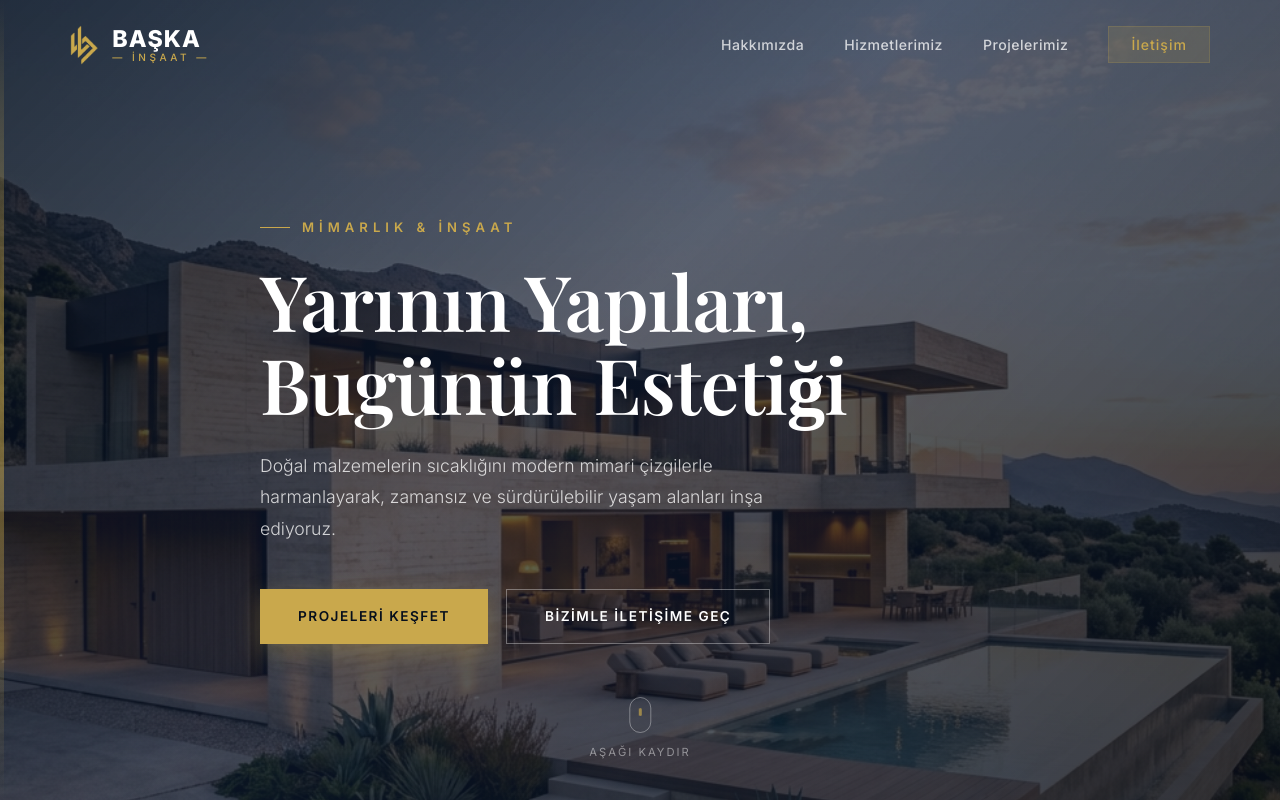
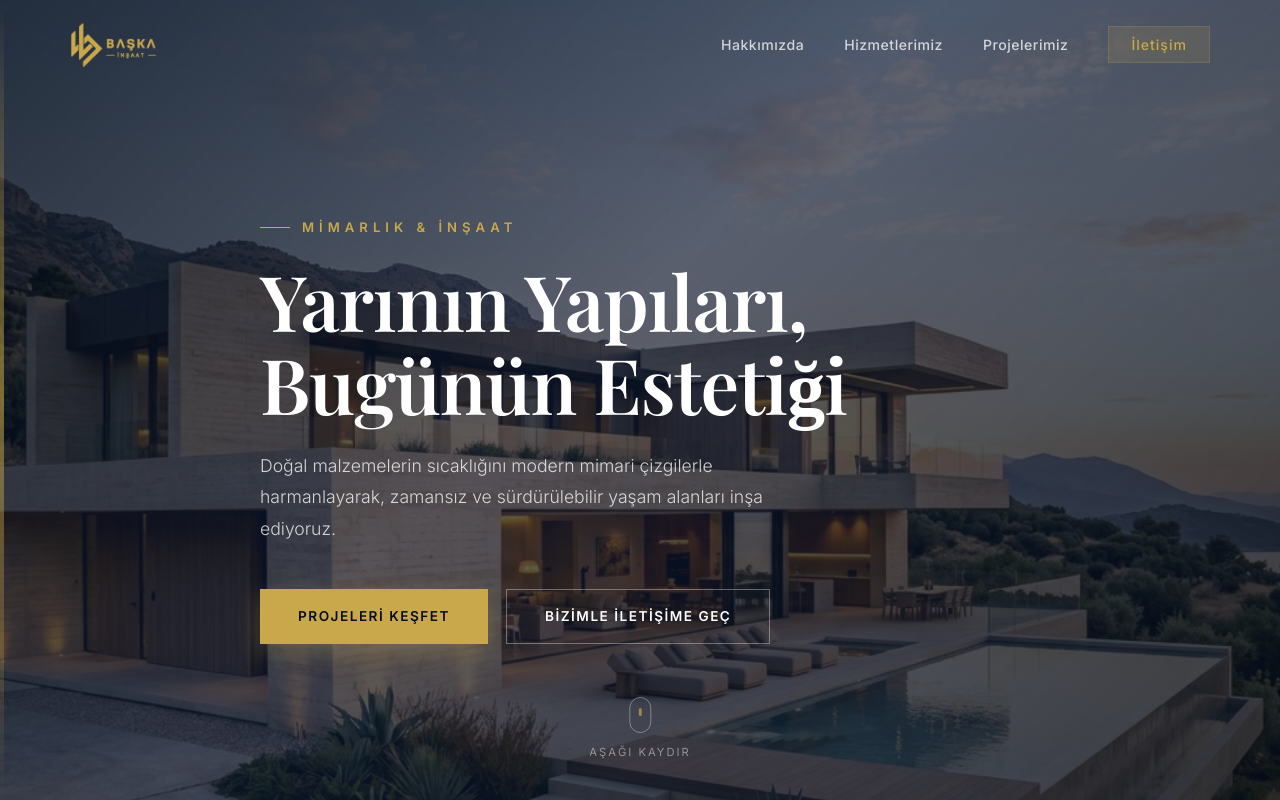
Before and after one commit to artistarex/baskainsaat, a plain HTML site: page index.html in a window 1280 px wide. Shown: the top 800 px of the page. Drawn offline with nearby package versions, Linux system fonts and the light colour scheme; a web font is replaced by a local one.

Commit message:
logo düzenleme

```diff
--- a/index.html
+++ b/index.html
@@ -21,13 +21,9 @@
     <!-- Header / Navigation -->
     <header class="main-header" id="header">
         <div class="container header-container">
-            <!-- Logo: Inline SVG Mark + Text -->
+            <!-- Logo: Full lockup (icon + wordmark) as one image -->
             <a href="#" class="logo" id="logo">
-                <img class="logo-mark" src="assets/logo-icon.png" alt="Başka İnşaat" width="286" height="404">
-                <div class="logo-text">
-                    <span class="logo-name">BAŞKA</span>
-                    <span class="logo-tagline">— İNŞAAT —</span>
-                </div>
+                <img class="logo-full" src="assets/logo-full.png" alt="Başka İnşaat" width="771" height="410">
             </a>
 
             <nav class="nav-menu" id="nav-menu">
@@ -272,11 +268,7 @@
         <div class="container footer-grid">
             <div class="footer-brand">
                 <a href="#" class="logo footer-logo">
-                    <img class="logo-mark" src="assets/logo-icon.png" alt="Başka İnşaat" width="286" height="404">
-                    <div class="logo-text">
-                        <span class="logo-name">BAŞKA</span>
-                        <span class="logo-tagline">— İNŞAAT —</span>
-                    </div>
+                    <img class="logo-full" src="assets/logo-full.png" alt="Başka İnşaat" width="771" height="410">
                 </a>
                 <p>Estetiği ve sağlamlığı merkezine alan premium yapı ve mimarlık çözümleri. Menemen / İzmir.</p>
             </div>
--- a/style.css
+++ b/style.css
@@ -280,36 +280,11 @@ img { display: block; max-width: 100%; }
     text-decoration: none;
 }
 
-.logo-mark {
+.logo-full {
     width: auto;
-    height: 40px;
+    height: 46px;
     flex-shrink: 0;
     transition: var(--transition-smooth);
-}
-
-.logo-text {
-    display: flex;
-    flex-direction: column;
-    gap: 1px;
-    line-height: 1;
-}
-
-.logo-name {
-    font-family: var(--font-body);
-    font-size: 1.45rem;
-    font-weight: 800;
-    letter-spacing: 1px;
-    color: var(--clr-white);
-    transition: var(--transition-smooth);
-}
-
-.logo-tagline {
-    font-family: var(--font-body);
-    font-size: 0.63rem;
-    font-weight: 500;
-    letter-spacing: 3.5px;
-    color: var(--clr-gold);
-    text-transform: uppercase;
 }
 
 /* Navigation */
@@ -974,8 +949,8 @@ img { display: block; max-width: 100%; }
     margin-bottom: 25px;
 }
 
-.footer-brand .logo-name {
-    font-size: 1.3rem;
+.footer-brand .logo-full {
+    height: 40px;
 }
 
 .footer-brand > p {
```
Also changed, not shown: assets/logo-full.png (added).
